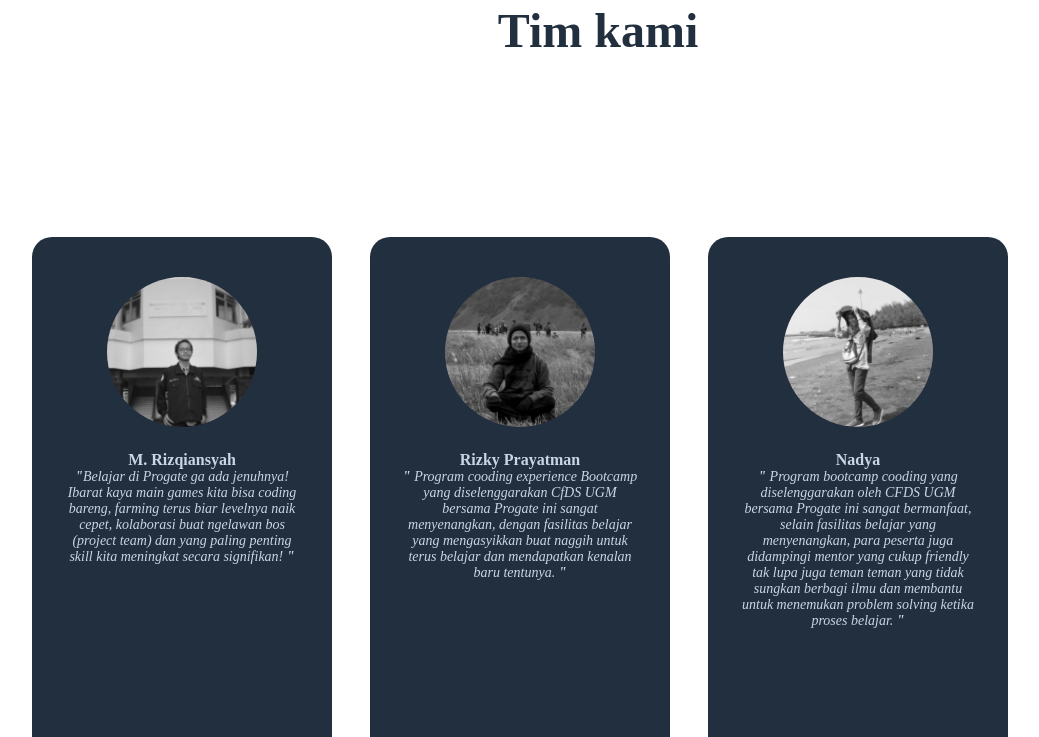
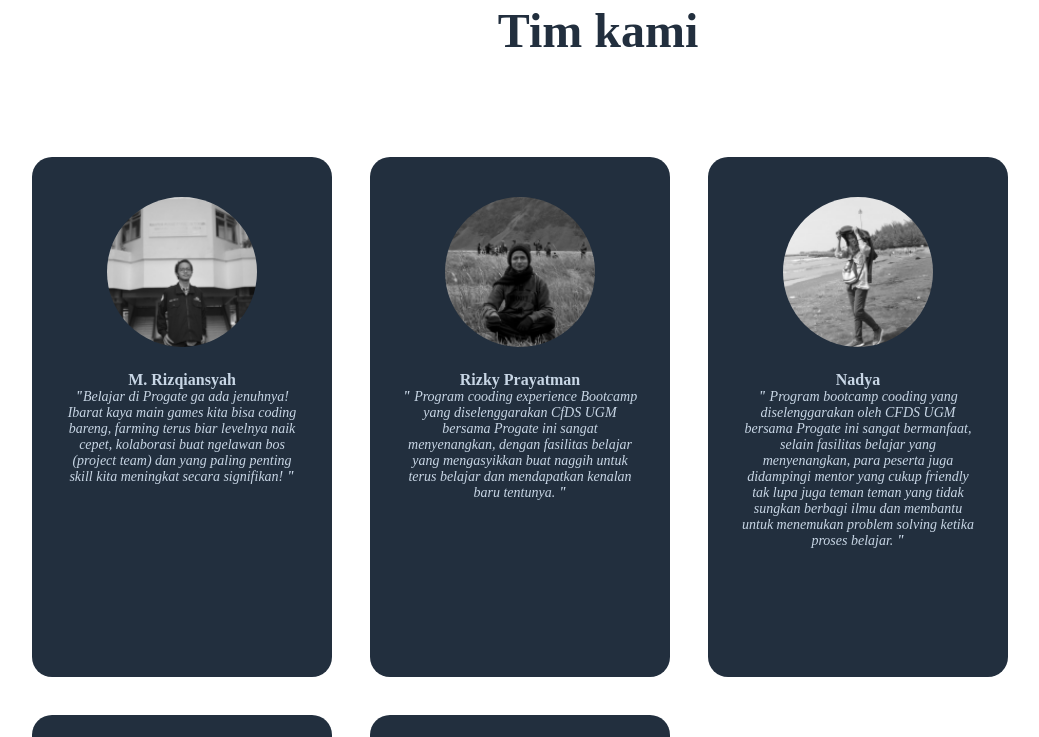
Before and after one commit to RizqiSeijuuro/F13-web, a plain HTML site: page index.html in a window 1280 px wide. Shown: the part 1546-2283 px from the top of the page, without its empty margins (42-1081 px from the left). Drawn offline with Linux system fonts and the light colour scheme.

Commit message:
Update style.css

```diff
--- a/style.css
+++ b/style.css
@@ -194,8 +194,7 @@ a {
 
 .card {
     text-align: center;
-    display: inline-block;
-    margin: 80px auto;
+    margin: 0 auto 80px auto;
 }
 
 .anggota {
```
